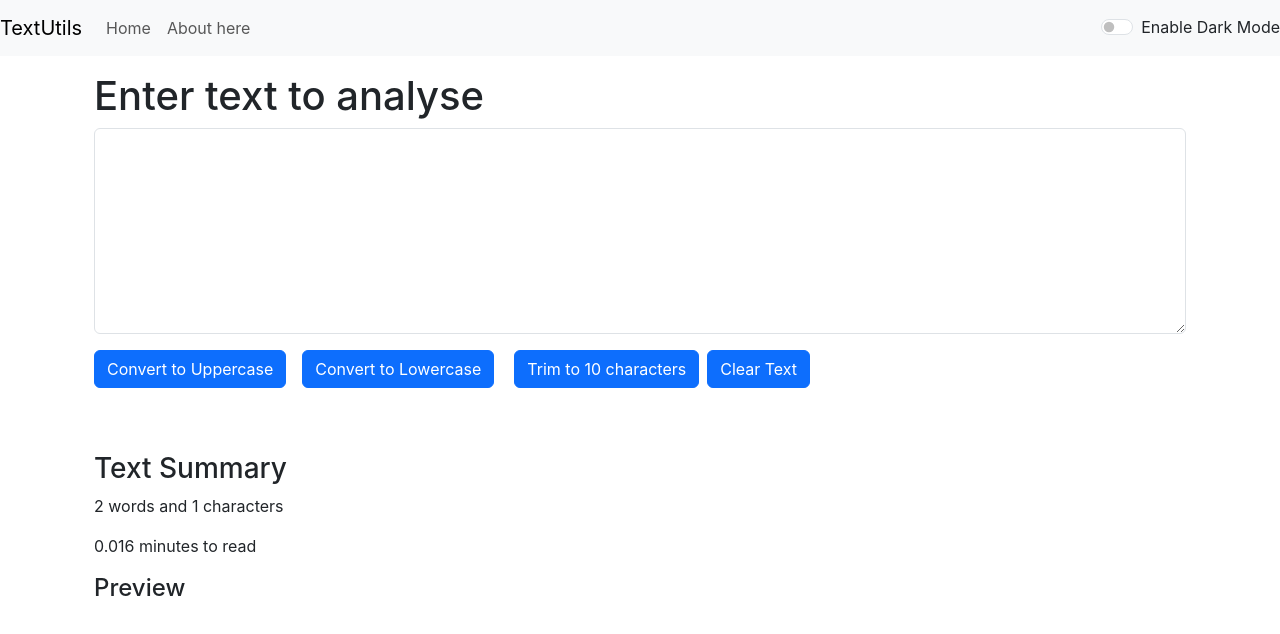
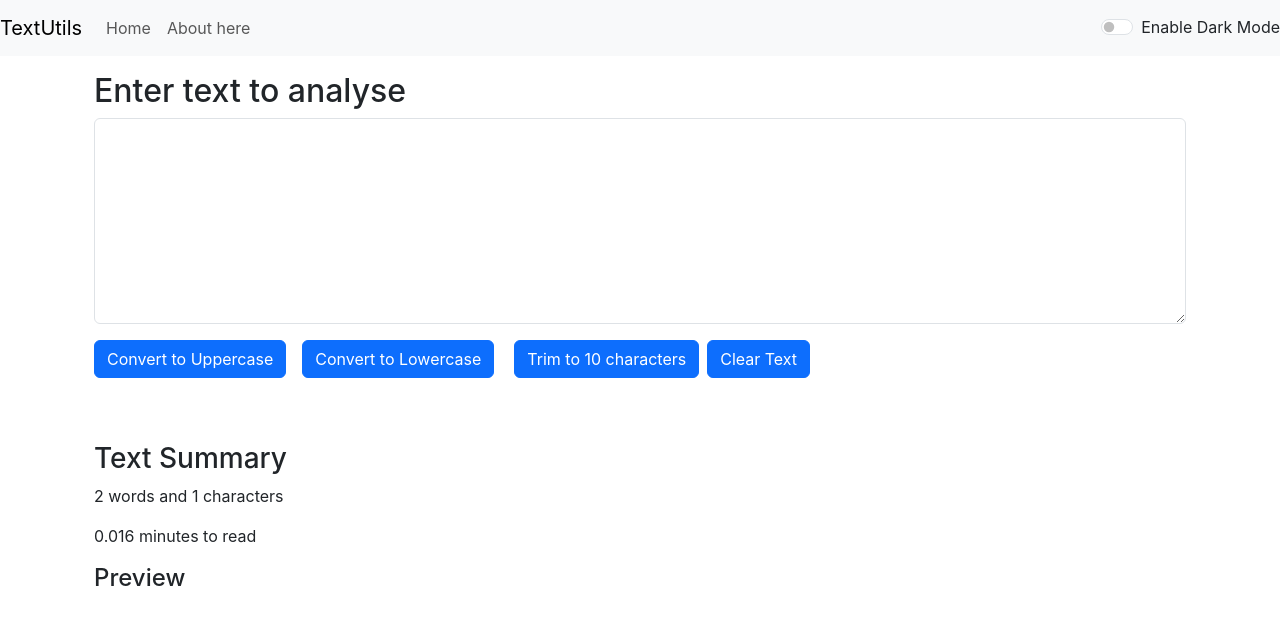
Before and after one commit to Parishri07/my-first-react-app, a React (Create React App) app: page / in a window 1280 px wide. Shown: the top 634 px of the page. Built offline with nearby package versions, Linux system fonts and the light colour scheme.

Commit message:
changes in dark mode

```diff
--- a/src/App.js
+++ b/src/App.js
@@ -10,10 +10,15 @@
   const[mode, setMode] = useState('light');
 
   const toggleMode = ()=>{
-     if(mode === 'light')
+     if(mode === 'light'){
      setMode('dark');
-    else
+     document.body.style.backgroundColor = '#042743';
+  }
+    else{
     setMode('light');
+    document.body.style.backgroundColor = 'white';
+
+  }
   }
 
   return (
@@ -21,7 +26,7 @@
     {/* <Navbar /> */}
     <Navbar title="TextUtils" mode={mode} changeMode={toggleMode}/>
     <div className="container my-3">
-    <TextForm heading="Enter text to analyse"/>
+    <TextForm heading="Enter text to analyse" mode={mode} />
     </div>
     </>
   );
--- a/src/components/TextForm.js
+++ b/src/components/TextForm.js
@@ -70,9 +70,9 @@
 
   return (
     <>
-    <div className='container'>
-    <h1>{props.heading}</h1>
-    <textarea className="form-control" value={text} onChange={handleOnChange} id="myBox" rows="8"></textarea>
+    <div className={`container text-${props.mode === 'dark'?'white':'#042743'}`}>
+    <h2>{props.heading}</h2>
+    <textarea className="form-control" value={text} onChange={handleOnChange} style={{backgroundColor: props.mode === 'dark'?"#97DEFF":'white', color: props.mode === 'dark'?'#1D267D':'black'}} id="myBox" rows="8"></textarea>
     <button class="btn btn-primary my-2" onClick={handleUpClick} >Convert to Uppercase</button>
     <button class="btn btn-primary my-3 mx-3" onClick={handleLoClick} >Convert to Lowercase</button>
     <button class="btn btn-primary my-3 mx-1" onClick={handleTrim} >Trim to 10 characters</button>
@@ -82,12 +82,12 @@
       <p>Enter website url to read from: </p>
       <input class="form-control" type="text" value={website} onChange={handleChange}></input>
     </div> */}
-    <div className="container my-5">
+    <div className={`container my-5 text-${props.mode === 'dark'?'white':'#042743'}`}>
       <h3>Text Summary</h3>
       <p>{text.split(" ").length} words and {text.length} characters</p>
       <p>{0.008 * text.split(" ").length} minutes to read</p>
       <h4>Preview</h4>
-      <p>{text}</p>
+      <p>{text.length>0 ? text :"Enter something in the text box above to preview it here"}</p>
     </div>
     </>
 
```
